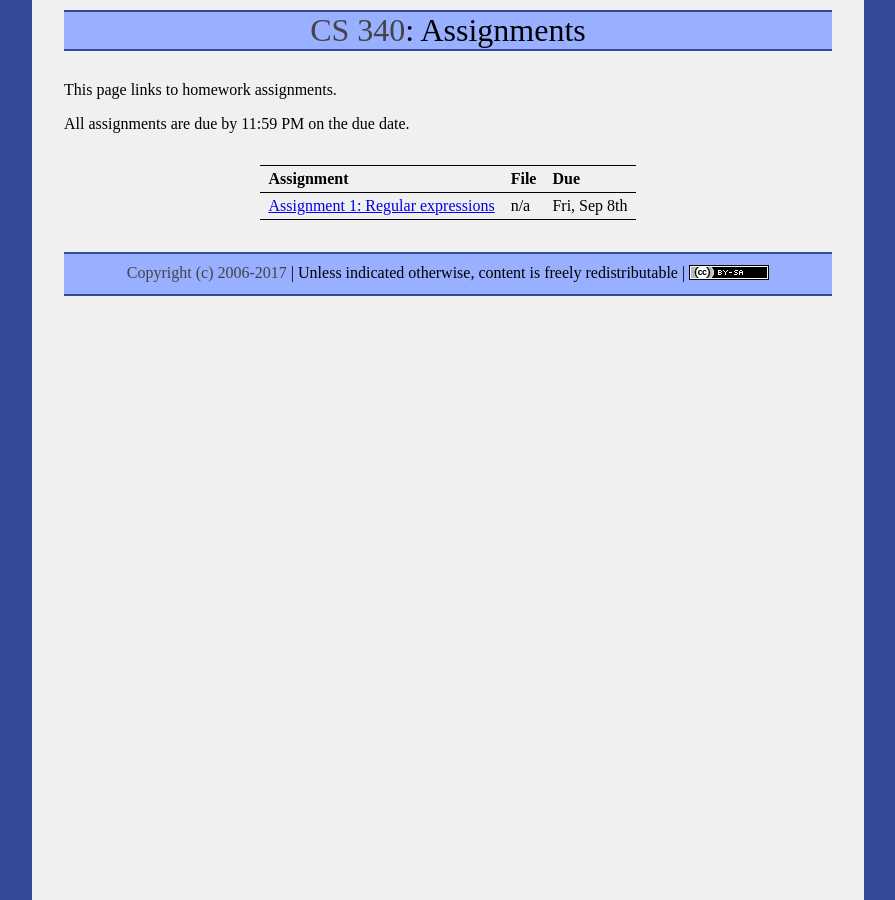
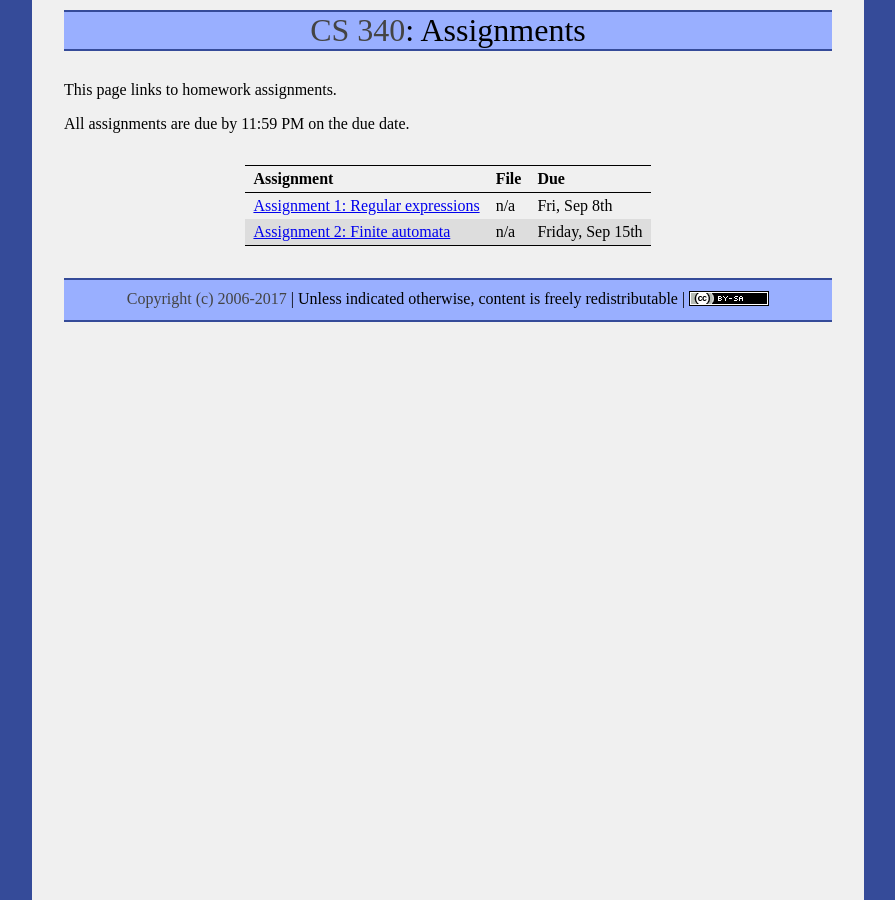
Before and after one commit to ycpcs/cs340-fall2017, a Jekyll site: the page built from assign/index.md, in a window 1280 px wide. Shown: the whole page, without its empty margins (192-1087 px from the left). Built offline with Jekyll 4.4.1, drawn with Linux system fonts in a browser that asks for light colours.

Commit message:
post assignment 2

```diff
--- a/assign/index.md
+++ b/assign/index.md
@@ -10,9 +10,9 @@ All assignments are due by 11:59 PM on the due date.
 > Assignment | File | Due
 > ---------- | ---- | ---
 > [Assignment 1: Regular expressions](assign01.html) | n/a | Fri, Sep 8th
+> [Assignment 2: Finite automata](assign02.html) | n/a | Friday, Sep 15th
 
 <!--
-> [Assignment 2: Finite automata](assign02.html) | n/a | Friday, Sep 16th
 > [Assignment 3: JSON Parser](assign03.html) | [CS340\_Assign03.zip](CS340_Assign03.zip) | Fri, Sep 23rd
 > [Assignment 4: Clojure MOOC](assign04.html) | n/a | Milestone 1: Wednesday, Oct 12th<br>Milestone 2: Wednesday, Oct 19th<br>Milestone 3: Friday, Oct 21st
 > [Assignment 5: Boolean Function Synthesis](assign05.html) | n/a | Friday, Nov 4th
```
Also changed, not shown: assign/assign02.md (+1 -1 lines), index.md (+1 -0 lines).
